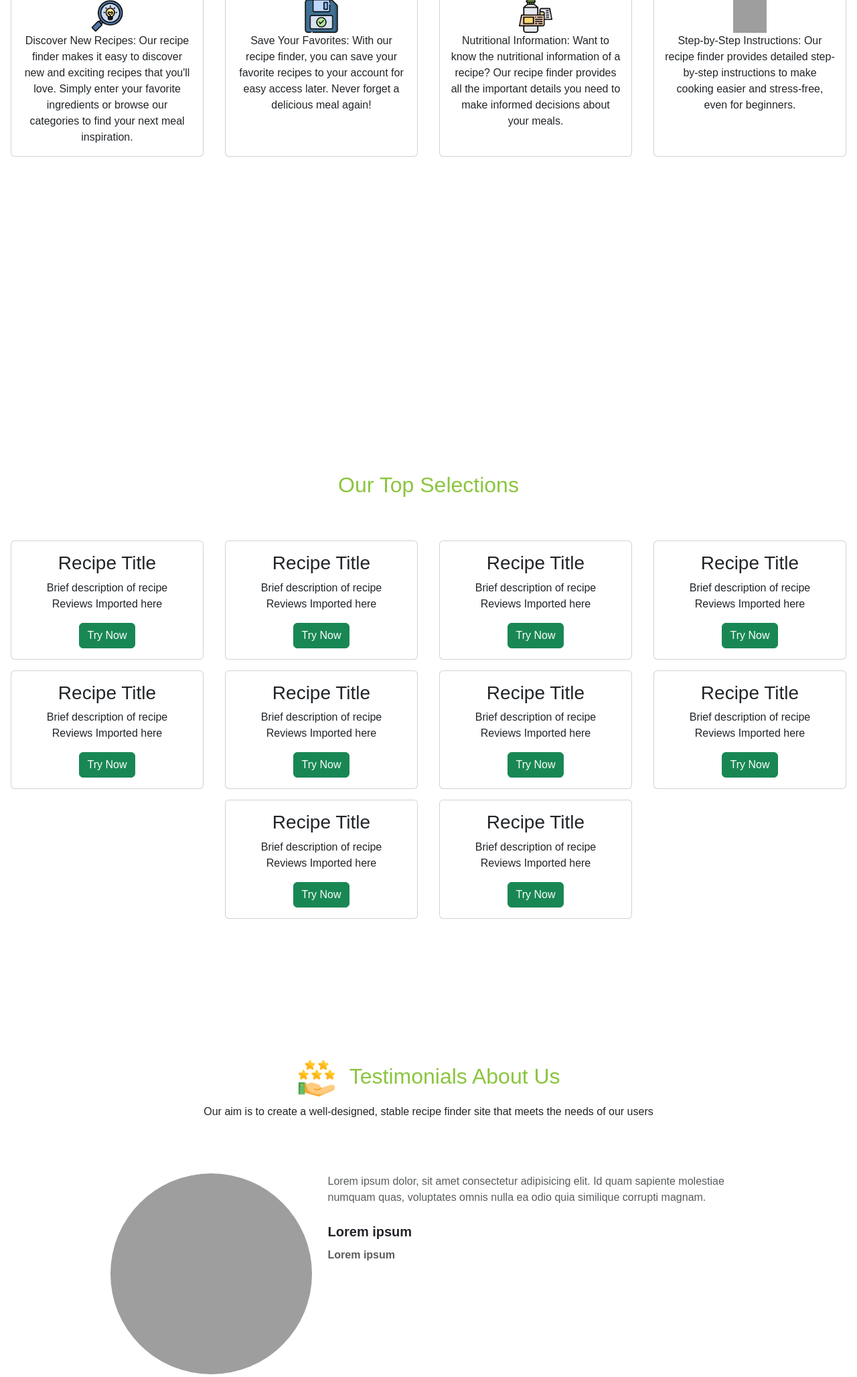
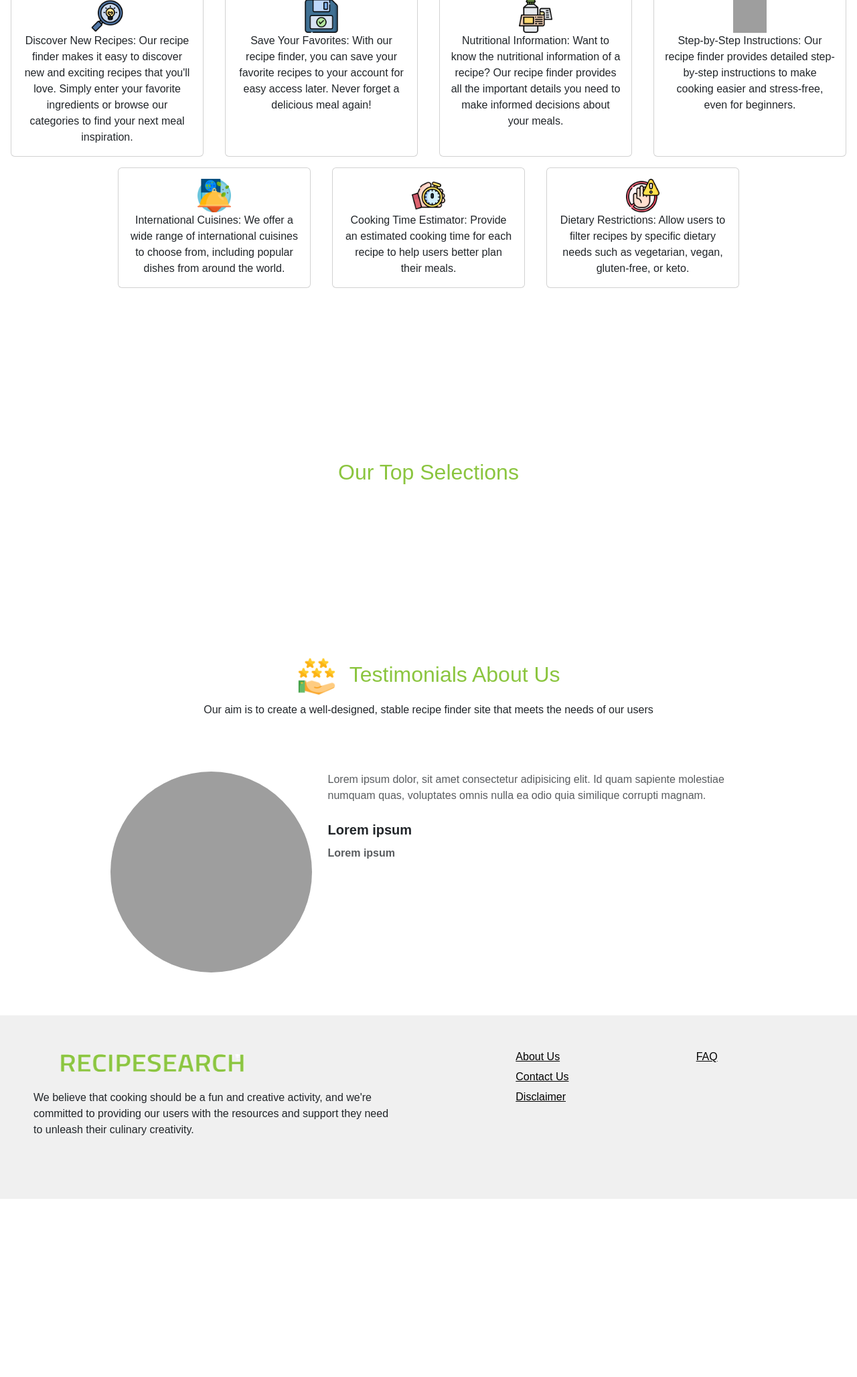
Before and after one commit to Samuels-Account/Recipe-Search, a PHP site: page /homepage.html in a window 1280 px wide; the page is wider, and only the part inside the window is pictured. Shown: the part 1028-3084 px from the top of that part at 67% size. After the commit the page ends 2818 px from the top of that part, so only its background shows below. Run offline with PHP 8.4, Linux system fonts and the light colour scheme; grey boxes are pictures that could not be loaded.

Commit message:
JS code for nav sidebar recovered

```diff
--- a/homepage.html
+++ b/homepage.html
@@ -21,22 +21,15 @@
             <a href="#">Contact Us</a>
             <a href="#">FAQ</a>
         </div>
-
         <nav>
             <img src="Images/RECIPESEARCH icon.png" class="logo" style="width:290px;height:45px;">
-
-
             <ul>
                 <li><a href="#" class="aboutus">ABOUT</a></li>
                 <li><a href="#" class="contactus">CONTACT US</a></li>
                 <button type="button" class="login btn btn-success">Login</button>
                 <img src="Images/search-icon.png" alt="" width="40" height="40" class="search-icon">
-
-
                 <button class="sidebar-toggle" onclick="openNav()">&#9776;</button>
                 <a href="#menu" id="toggle"><span></span></a>
-
-
             </ul>
         </nav>
         <div class="detel">
@@ -64,30 +57,44 @@
         <div class="d-flex flex-wrap justify-content-center">
             <div class="card text-center mx-3 mb-3" style="width: 18rem;">
                 <div class="card-body">
-                    <img src="Images/idea.png" alt="" width="50px" height="50px">
+                    <img src="Images/idea.png" alt="idea icon" width="50px" height="50px">
                     <p class="card-text">Discover New Recipes: Our recipe finder makes it easy to discover new and exciting recipes that you'll love. Simply enter your favorite ingredients or browse our categories to find your next meal inspiration.</p>
-
                 </div>
             </div>
             <div class="card text-center mx-3 mb-3" style="width: 18rem;">
                 <div class="card-body">
-                    <img src="Images/save.png" alt="" width="50px" height="50px">
+                    <img src="Images/save.png" alt="save icon" width="50px" height="50px">
                     <p class="card-text">Save Your Favorites: With our recipe finder, you can save your favorite recipes to your account for easy access later. Never forget a delicious meal again!</p>
-
                 </div>
             </div>
             <div class="card text-center mx-3 mb-3" style="width: 18rem;">
                 <div class="card-body">
-                    <img src="Images/label.png" alt="" width="50px" height="50px">
+                    <img src="Images/label.png" alt="label icon" width="50px" height="50px">
                     <p class="card-text">Nutritional Information: Want to know the nutritional information of a recipe? Our recipe finder provides all the important details you need to make informed decisions about your meals.</p>
-
                 </div>
             </div>
             <div class="card text-center mx-3 mb-3" style="width: 18rem;">
                 <div class="card-body">
-                    <img src="Images/steps.png" alt="" width="50px" height="50px">
+                    <img src="Images/steps.png" alt="steps icon" width="50px" height="50px">
                     <p class="card-text">Step-by-Step Instructions: Our recipe finder provides detailed step-by-step instructions to make cooking easier and stress-free, even for beginners.</p>
-
+                </div>
+            </div>
+            <div class="card text-center mx-3 mb-3" style="width: 18rem;">
+                <div class="card-body">
+                    <img src="Images/international.png" alt="international icon" width="50px" height="50px">
+                    <p class="card-text">International Cuisines: We offer a wide range of international cuisines to choose from, including popular dishes from around the world.</p>
+                </div>
+            </div>
+            <div class="card text-center mx-3 mb-3" style="width: 18rem;">
+                <div class="card-body">
+                    <img src="Images/stopwatch.png" alt="stopwatch icon" width="50px" height="50px">
+                    <p class="card-text">Cooking Time Estimator: Provide an estimated cooking time for each recipe to help users better plan their meals.</p>
+                </div>
+            </div>
+            <div class="card text-center mx-3 mb-3" style="width: 18rem;">
+                <div class="card-body">
+                    <img src="Images/restriction.png" alt="restriction icon" width="50px" height="50px">
+                    <p class="card-text">Dietary Restrictions: Allow users to filter recipes by specific dietary needs such as vegetarian, vegan, gluten-free, or keto.</p>
                 </div>
             </div>
         </div>
@@ -95,90 +102,18 @@
         <div class="container3">
         <h2 style="color: #8bc53f">Our Top Selections</h2>
         <div class="container3recipes">
-        <div class="d-flex flex-wrap justify-content-center">
-            <div class="card text-center mx-3 mb-3" style="width: 18rem;">
-                <div class="card-body">
-                    <h3>Recipe Title</h3>
-                    <p>Brief description of recipe <br> Reviews Imported here</p>
-                    <button type="button" class="btn btn-success">Try Now</button>
-                </div>
-            </div>
-            <div class="card text-center mx-3 mb-3" style="width: 18rem;">
-                <div class="card-body">
-                    <h3>Recipe Title</h3>
-                    <p>Brief description of recipe <br> Reviews Imported here</p>
-
-                    <button type="button" class="btn btn-success">Try Now</button>
-                </div>
-            </div>
-            <div class="card text-center mx-3 mb-3" style="width: 18rem;">
-                <div class="card-body">
-                    <h3>Recipe Title</h3>
-                    <p>Brief description of recipe <br> Reviews Imported here</p>
-                    <button type="button" class="btn btn-success">Try Now</button>
-                </div>
-            </div>
-            <div class="card text-center mx-3 mb-3" style="width: 18rem;">
-                <div class="card-body">
-                    <h3>Recipe Title</h3>
-                    <p>Brief description of recipe <br> Reviews Imported here</p>
-                    <button type="button" class="btn btn-success">Try Now</button>
-                </div>
-            </div>
-            <div class="card text-center mx-3 mb-3" style="width: 18rem;">
-                <div class="card-body">
-                    <h3>Recipe Title</h3>
-                    <p>Brief description of recipe <br> Reviews Imported here</p>
-                    <button type="button" class="btn btn-success">Try Now</button>
-                </div>
-            </div>
-            <div class="card text-center mx-3 mb-3" style="width: 18rem;">
-                <div class="card-body">
-                    <h3>Recipe Title</h3>
-                    <p>Brief description of recipe <br> Reviews Imported here</p>
-                    <button type="button" class="btn btn-success">Try Now</button>
-                </div>
-            </div>
-            <div class="card text-center mx-3 mb-3" style="width: 18rem;">
-                <div class="card-body">
-                    <h3>Recipe Title</h3>
-                    <p>Brief description of recipe <br> Reviews Imported here</p>
-                    <button type="button" class="btn btn-success">Try Now</button>
-                </div>
-            </div>
-            <div class="card text-center mx-3 mb-3" style="width: 18rem;">
-                <div class="card-body">
-                    <h3>Recipe Title</h3>
-                    <p>Brief description of recipe <br> Reviews Imported here</p>
-                    <button type="button" class="btn btn-success">Try Now</button>
-                </div>
-            </div>
-            <div class="card text-center mx-3 mb-3" style="width: 18rem;">
-                <div class="card-body">
-                    <h3>Recipe Title</h3>
-                    <p>Brief description of recipe <br> Reviews Imported here</p>
-                    <button type="button" class="btn btn-success">Try Now</button>
-                </div>
-            </div>
-            <div class="card text-center mx-3 mb-3" style="width: 18rem;">
-                <div class="card-body">
-                    <h3>Recipe Title</h3>
-                    <p>Brief description of recipe <br> Reviews Imported here</p>
-                    <button type="button" class="btn btn-success">Try Now</button>
-                </div>
+            <div class="container">
+                <div class="d-flex flex-wrap justify-content-center" id="recipe-cards"></div>
             </div>
         </div>
         </div>
-
         </div>
         <div class="container4">
             <h2 style="color: #8bc53f">
                 <img src="Images/review.png" alt="icon" style="width: 60px; height: 60px; vertical-align: middle; margin-right: 10px;">
                 Testimonials About Us
             </h2>
-
             <p>Our aim is to create a well-designed, stable recipe finder site that meets the needs of our users</p>
-
         <section class="p-4 p-md-5 text-center text-lg-start shadow-1-strong rounded";>
         <div class="row d-flex justify-content-center">
         <div class="col-md-10">
--- a/homepage.js
+++ b/homepage.js
@@ -11,3 +11,14 @@ indicators.forEach((item, i) => {
         currentTestimonial = i;
     })
 })
+
+
+function openNav() {
+    document.getElementById("sidebar").style.width = "250px";
+    document.getElementById("hero").style.marginLeft = "250px";
+  }
+
+  function closeNav() {
+    document.getElementById("sidebar").style.width = "0";
+    document.getElementById("hero").style.marginLeft = "0";
+  }
--- a/styles.css
+++ b/styles.css
@@ -283,7 +283,7 @@ left: 750px;
 }
 
 .container3{
-  margin-top: 455px;
+  margin-top: 240px;
   text-align: center;
 }
 
```
Also changed, not shown: Images/international.png (added), Images/restriction.png (added), Images/stopwatch.png (added).
